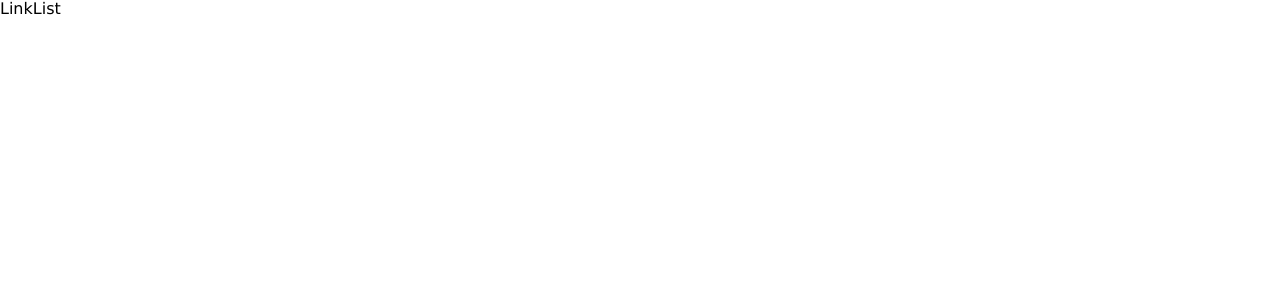
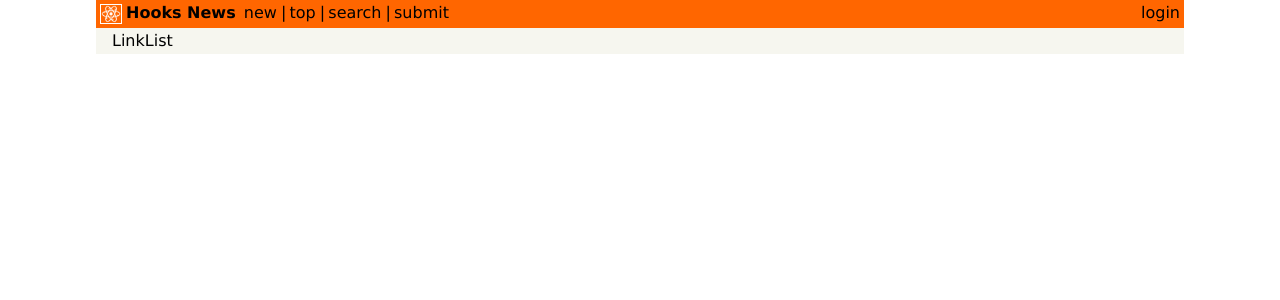
Before and after one commit to Kirill255/react-hooks-news, a React (Create React App) app: page /new/1 in a window 1280 px wide. Shown: the top 300 px of the page. Built offline with nearby package versions, Linux system fonts and the light colour scheme.

Commit message:
add header

```diff
--- a/src/App.js
+++ b/src/App.js
@@ -1,6 +1,7 @@
 import React from "react";
 import { BrowserRouter as Router, Switch, Route, Redirect } from "react-router-dom";
 
+import Header from "./components/Header";
 import CreateLink from "./components/CreateLink";
 import Login from "./components/Login";
 import ForgotPassword from "./components/ForgotPassword";
@@ -10,6 +11,9 @@ import LinkDetail from "./components/LinkDetail";
 
 const App = () => (
   <Router>
+    <div className="app-container">
+      <Header />
+      <div className="route-container">
         <Switch>
           <Route path="/" exact render={() => <Redirect to="/new/1" />} />
           <Route path="/create" component={CreateLink} />
@@ -20,6 +24,8 @@ const App = () => (
           <Route path="/new/:page" component={LinkList} />
           <Route path="/link/:linkId" component={LinkDetail} />
         </Switch>
+      </div>
+    </div>
   </Router>
 );
 
--- /dev/null
+++ b/src/components/Header.js
@@ -0,0 +1,35 @@
+import React from "react";
+import { withRouter, NavLink } from "react-router-dom";
+
+const Header = () => (
+  <div className="header">
+    <div className="flex">
+      <img src="/logo.png" alt="Hooks News" className="logo" />
+      <NavLink to="/" className="header-title">
+        Hooks News
+      </NavLink>
+      <NavLink to="/" className="header-link">
+        new
+      </NavLink>
+      <div className="divider">|</div>
+      <NavLink to="/top" className="header-link">
+        top
+      </NavLink>
+      <div className="divider">|</div>
+      <NavLink to="/search" className="header-link">
+        search
+      </NavLink>
+      <div className="divider">|</div>
+      <NavLink to="/create" className="header-link">
+        submit
+      </NavLink>
+    </div>
+    <div className="flex">
+      <NavLink to="/login" className="header-link">
+        login
+      </NavLink>
+    </div>
+  </div>
+);
+
+export default withRouter(Header);
```
Lines whose indentation alone changed are shown as unchanged.
